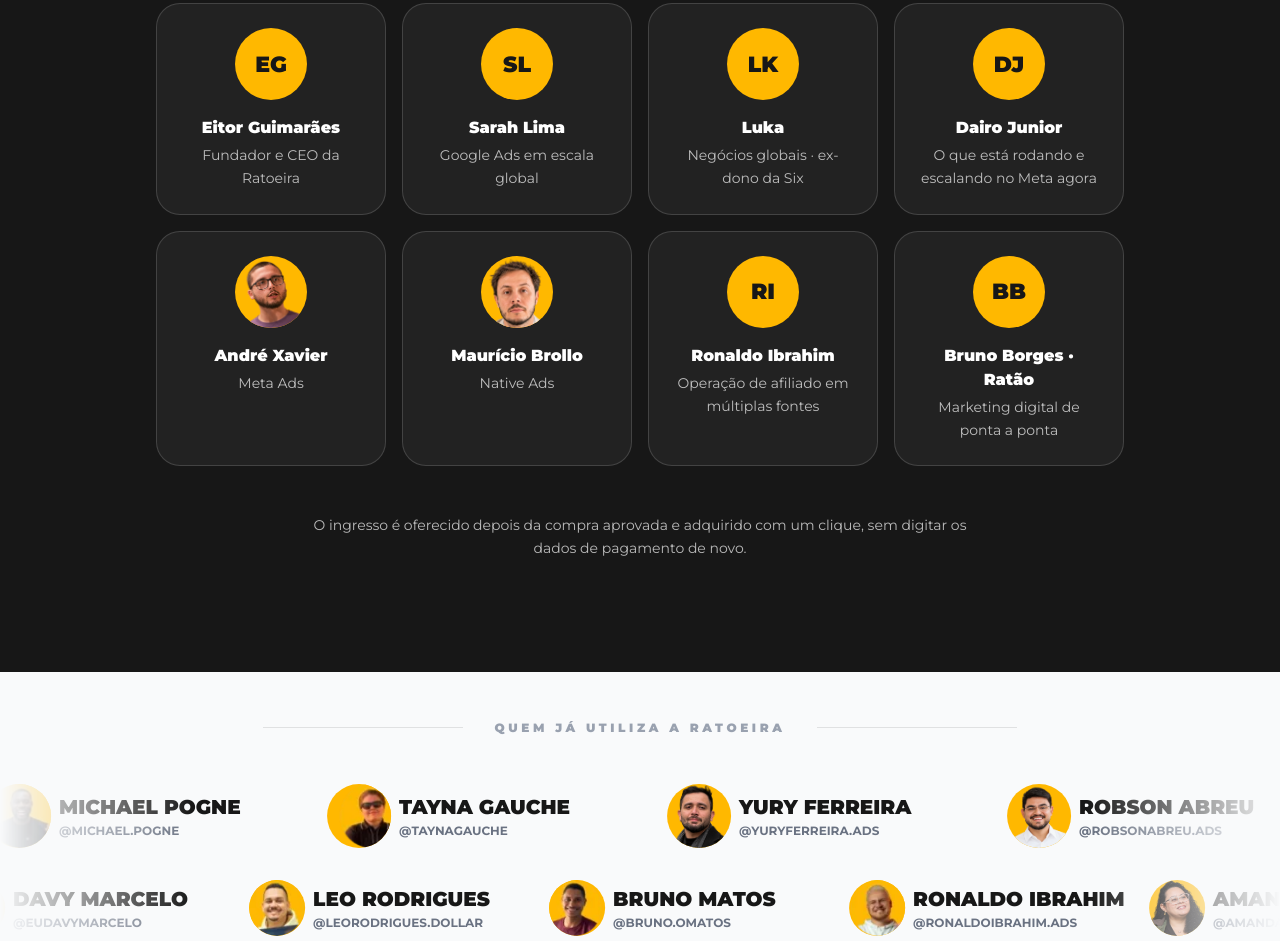
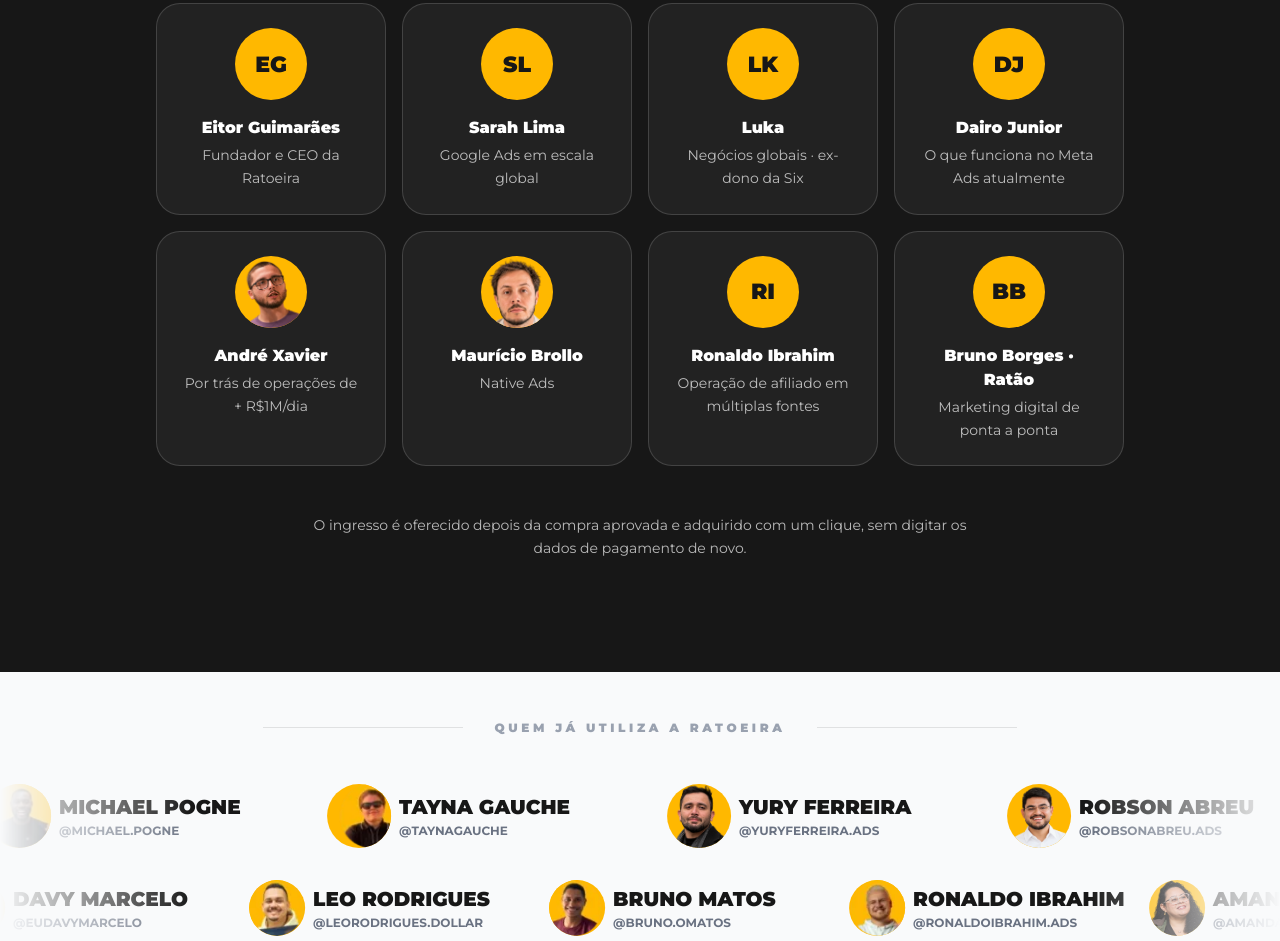
Before and after one commit to lucasignislab/niver, an Astro site: page / in a window 1280 px wide. Shown: the part 5179-6120 px from the top of the page. Built offline with nearby package versions, Linux system fonts and the light colour scheme; Astro itself is replaced by a stand-in of ours.

Commit message:
Update Dairo and Andre event topics

```diff
--- a/src/components/EventExperience.astro
+++ b/src/components/EventExperience.astro
@@ -3,8 +3,8 @@ const speakers = [
   { name: 'Eitor Guimarães', topic: 'Fundador e CEO da Ratoeira', initials: 'EG' },
   { name: 'Sarah Lima', topic: 'Google Ads em escala global', initials: 'SL' },
   { name: 'Luka', topic: 'Negócios globais · ex-dono da Six', initials: 'LK' },
-  { name: 'Dairo Junior', topic: 'O que está rodando e escalando no Meta agora', initials: 'DJ' },
-  { name: 'André Xavier', topic: 'Meta Ads', image: '/assets/andre-xavier.webp' },
+  { name: 'Dairo Junior', topic: 'O que funciona no Meta Ads atualmente', initials: 'DJ' },
+  { name: 'André Xavier', topic: 'Por trás de operações de + R$1M/dia', image: '/assets/andre-xavier.webp' },
   { name: 'Maurício Brollo', topic: 'Native Ads', image: '/assets/mauricio-brollo.webp' },
   { name: 'Ronaldo Ibrahim', topic: 'Operação de afiliado em múltiplas fontes', initials: 'RI' },
   { name: 'Bruno Borges · Ratão', topic: 'Marketing digital de ponta a ponta', initials: 'BB' },
```
